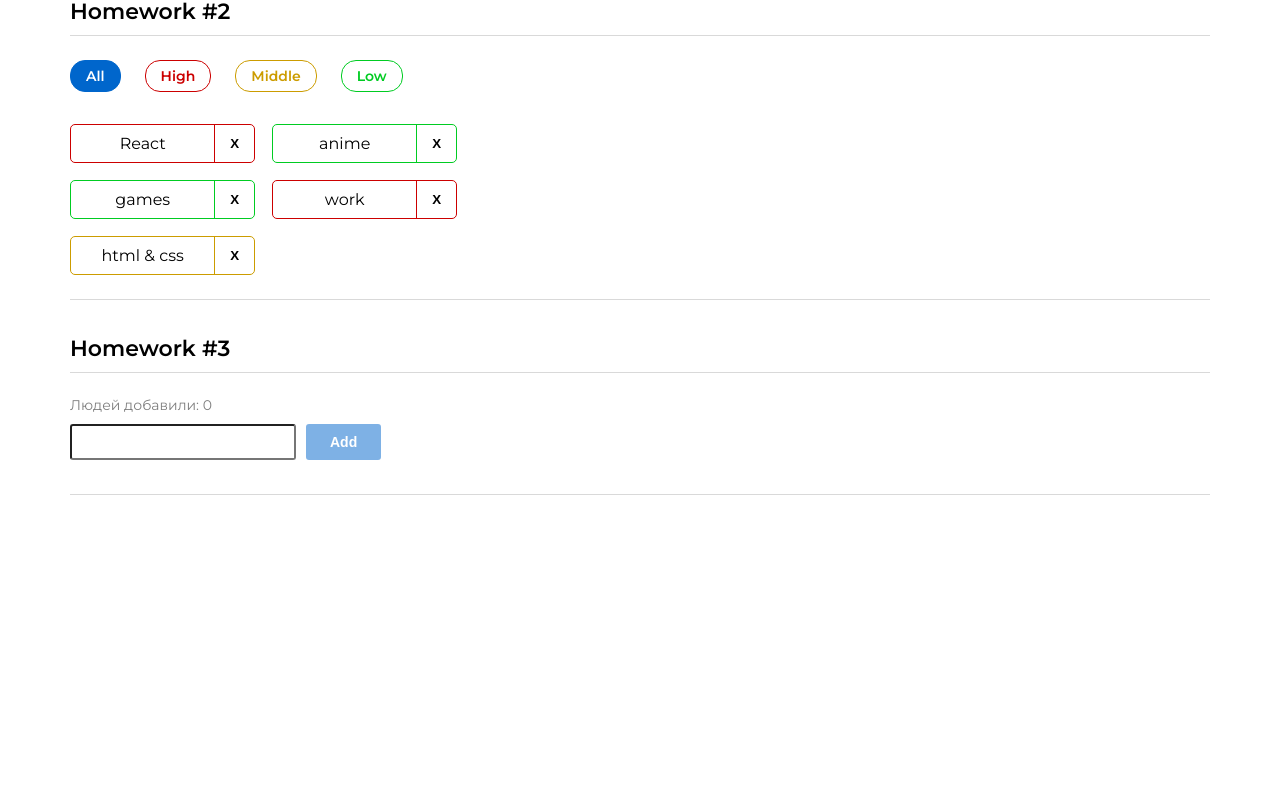
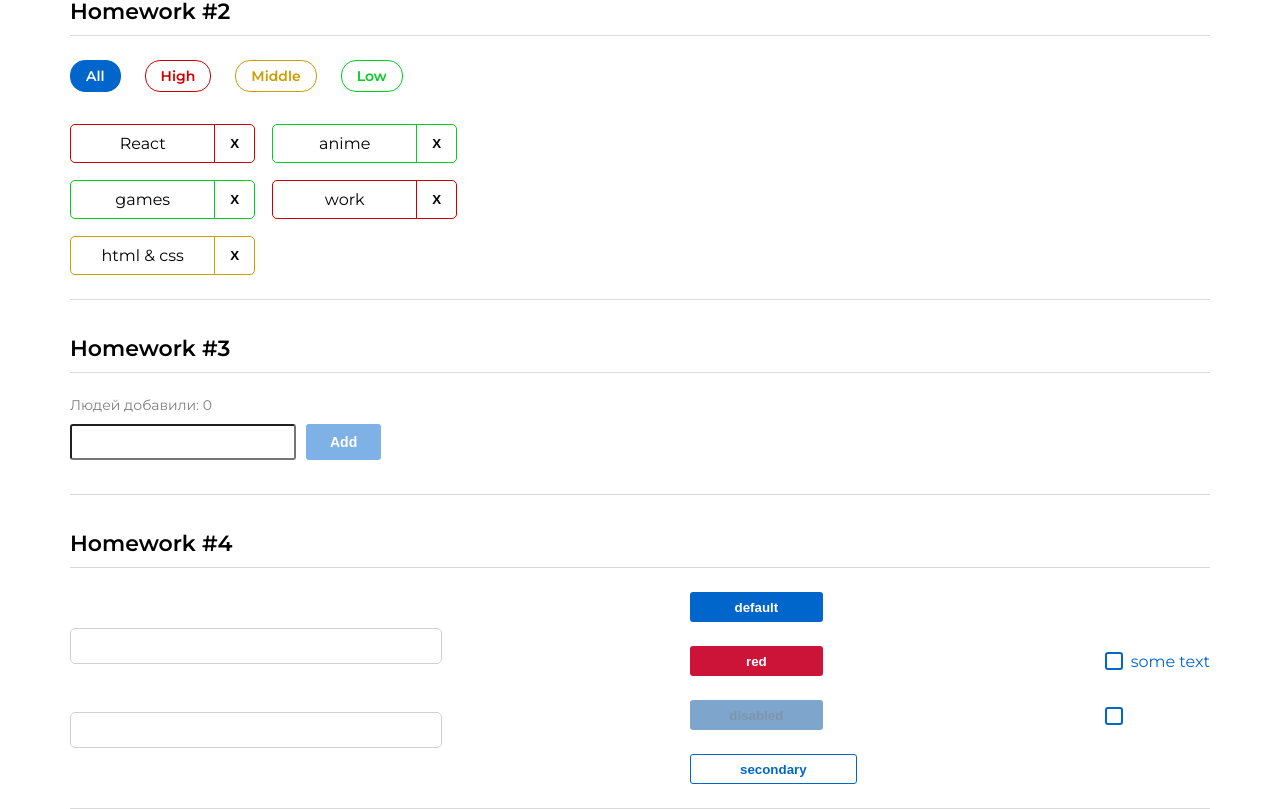
Before and after one commit to Ristretto1/Ignat_Tasks, a React (Create React App) app: page /#/ in a window 1280 px wide. Shown: the part 498-1307 px from the top of the page. Before the commit the page ends 993 px from the top, so only its background shows below. Built offline with nearby package versions, Linux system fonts and the light colour scheme.

Commit message:
add: hw 4

```diff
--- a/src/s1-main/App.tsx
+++ b/src/s1-main/App.tsx
@@ -3,6 +3,7 @@
 import HW1 from '../s2-homeworks/hw01/HW1'
 import HW2 from "../s2-homeworks/hw02/HW2";
 import HW3 from "../s2-homeworks/hw03/HW3";
+import HW4 from "../s2-homeworks/hw04/HW4";
 
 function App() {
     return (
@@ -11,7 +12,7 @@
             {/*раскомментировать по ходу выполнения*/}
             <HW2/>
             <HW3/>
-            {/*<HW4/>*/}
+            <HW4/>
 
             {/*при выполнении дз 5 и более - закомментировать здесь дз 1-4, так как они есть внутри дз 5*/}
             {/*<HW5/>*/}
--- a/src/s2-homeworks/hw04/common/c1-SuperInputText/SuperInputText.module.css
+++ b/src/s2-homeworks/hw04/common/c1-SuperInputText/SuperInputText.module.css
@@ -2,19 +2,32 @@
 }
 
 .input {
+    border: 1px solid #D1D1D1;
+    border-radius: 5px;
+    width: 372px;
+    height: 36px;
 }
 
 .inputWrapper {
+    color: red
 }
 
 .superInput {
 }
 
 .errorInput {
+    border: 1px solid #D1D1D1;
+    border-radius: 5px;
+    width: 372px;
+    height: 36px;
 }
 
 .errorInput:focus {
+    border: 3px solid red;
+    border-radius: 5px;
+
 }
 
 .error {
+    color: red;
 }
--- a/src/s2-homeworks/hw04/common/c1-SuperInputText/SuperInputText.tsx
+++ b/src/s2-homeworks/hw04/common/c1-SuperInputText/SuperInputText.tsx
@@ -49,10 +49,10 @@
     }
 
     const finalSpanClassName = s.error
-        + (spanClassName ? ' ' + spanClassName : '')
+        + (spanClassName ? ' ' + s.spanClassName : '')
     const finalInputClassName = s.input
         + (error ? ' ' + s.errorInput : ' ' + s.superInput)
-        + (className ? ' ' + className : '') // задача на смешивание классов
+        + (className ? ' ' + s.className : '') // задача на смешивание классов
 
     return (
         <div className={s.inputWrapper}>
--- a/src/s2-homeworks/hw04/common/c2-SuperButton/SuperButton.module.css
+++ b/src/s2-homeworks/hw04/common/c2-SuperButton/SuperButton.module.css
@@ -1,36 +1,70 @@
 .button {
+    background: none;
+    border: none;
+    border-radius: 3px;
+    color: #FFFFFF;
+    font-weight: bold;
 }
 
 .disabled {
+    background: #004D99;
+    opacity: 0.5;
+    border-radius: 3px;
+    width: 133px;
+    height: 30px;
 }
 
 .secondary {
+    width: 167px;
+    height: 30px;
+    border: 1px solid #0066CC;
+    color: #0066CC;
 }
 
 .default {
+    background: #0066CC;
+    border-radius: 3px;
+    width: 133px;
+    height: 30px;
 }
 
 .red {
+    background: #CC1439;
+    border-radius: 3px;
+    width: 133px;
+    height: 30px;
 }
 
 .default:hover {
+    background: #0080FF;
 }
 
 .red:hover {
+    background: #FF1A47;
 }
 
 .secondary:hover {
+    background: #E5F0FA;
 }
 
 
 .default:active {
+    background: #0059B3;
 }
 
 .secondary:active {
+    background: #C9E5FF;
 }
 
 .red:active {
+    background: #B31232;
 }
 
 .button:disabled {
+    background: #004D99;
+    opacity: 0.5;
+    border-radius: 3px;
+    color: #002E5C;
+    width: 133px;
+    height: 30px;
 }
--- a/src/s2-homeworks/hw04/common/c2-SuperButton/SuperButton.tsx
+++ b/src/s2-homeworks/hw04/common/c2-SuperButton/SuperButton.tsx
@@ -18,11 +18,10 @@
     }
 ) => {
     const finalClassName = s.button
-        // + (disabled
-        //         ? ...
-        //         : xType === 'red'
-        //             ? ...
-        + (className ? ' ' + className : '') // задачка на смешивание классов
+         + (disabled ? ' ' + s.disabled : '')
+        + (xType === 'red'? ' ' + s.red : '')
+        + (xType === 'secondary' ? ' ' + s.secondary : ' ' + s.default)
+        + (className ? ' ' + s.className : '') // задачка на смешивание классов
 
     return (
         <button
--- a/src/s2-homeworks/hw04/common/c3-SuperCheckbox/SuperCheckbox.tsx
+++ b/src/s2-homeworks/hw04/common/c3-SuperCheckbox/SuperCheckbox.tsx
@@ -27,9 +27,11 @@
     }
 ) => {
     const onChangeCallback = (e: ChangeEvent<HTMLInputElement>) => {
-        // задачка на написание онченджа
+        onChange?.(e)
+        onChangeChecked?.(e.currentTarget.checked)
+    }
 
-    }
+        // задачка на написание ончендж
 
     const finalInputClassName = s.checkbox
         + (className ? ' ' + className : '')
```
